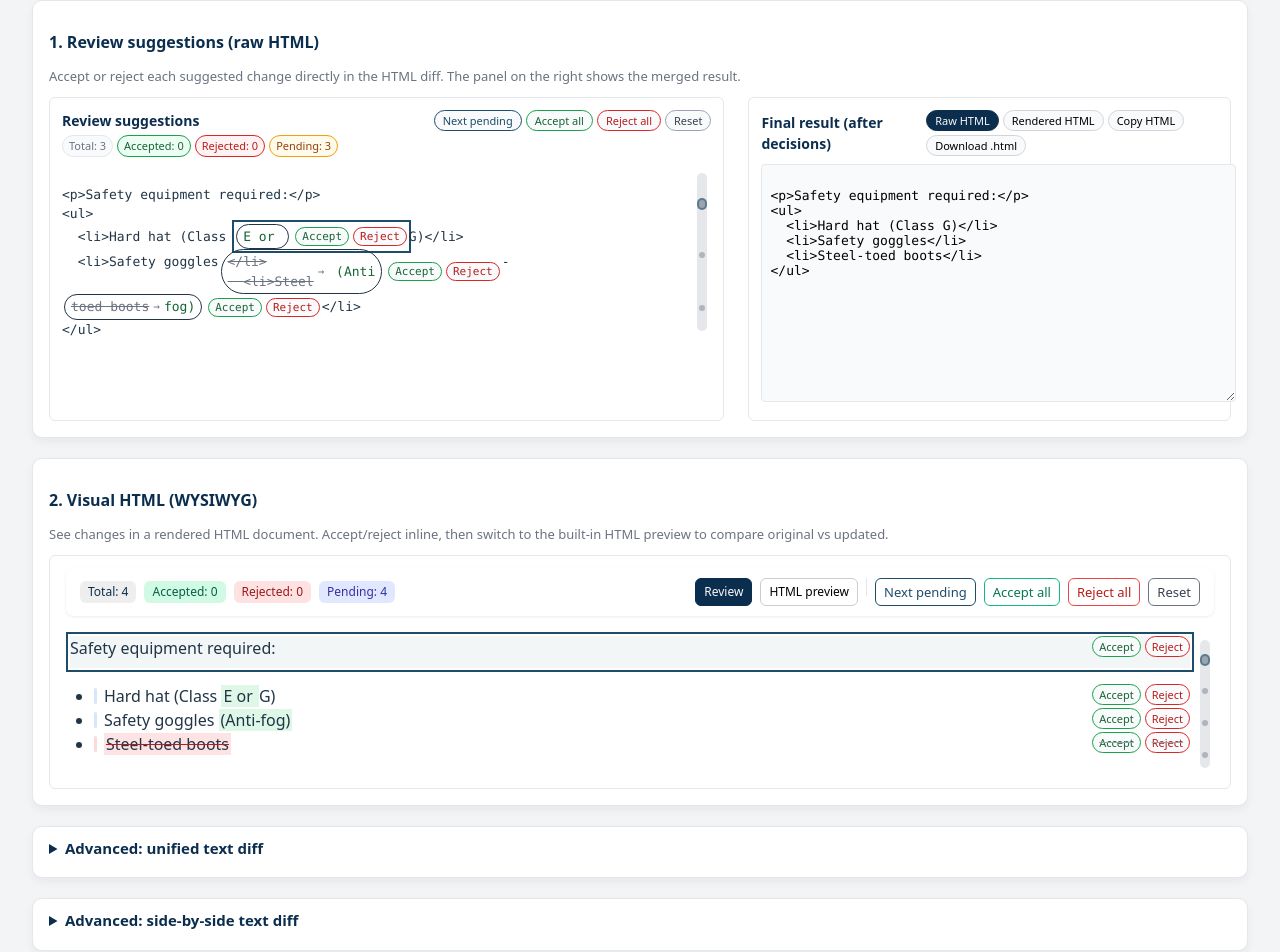
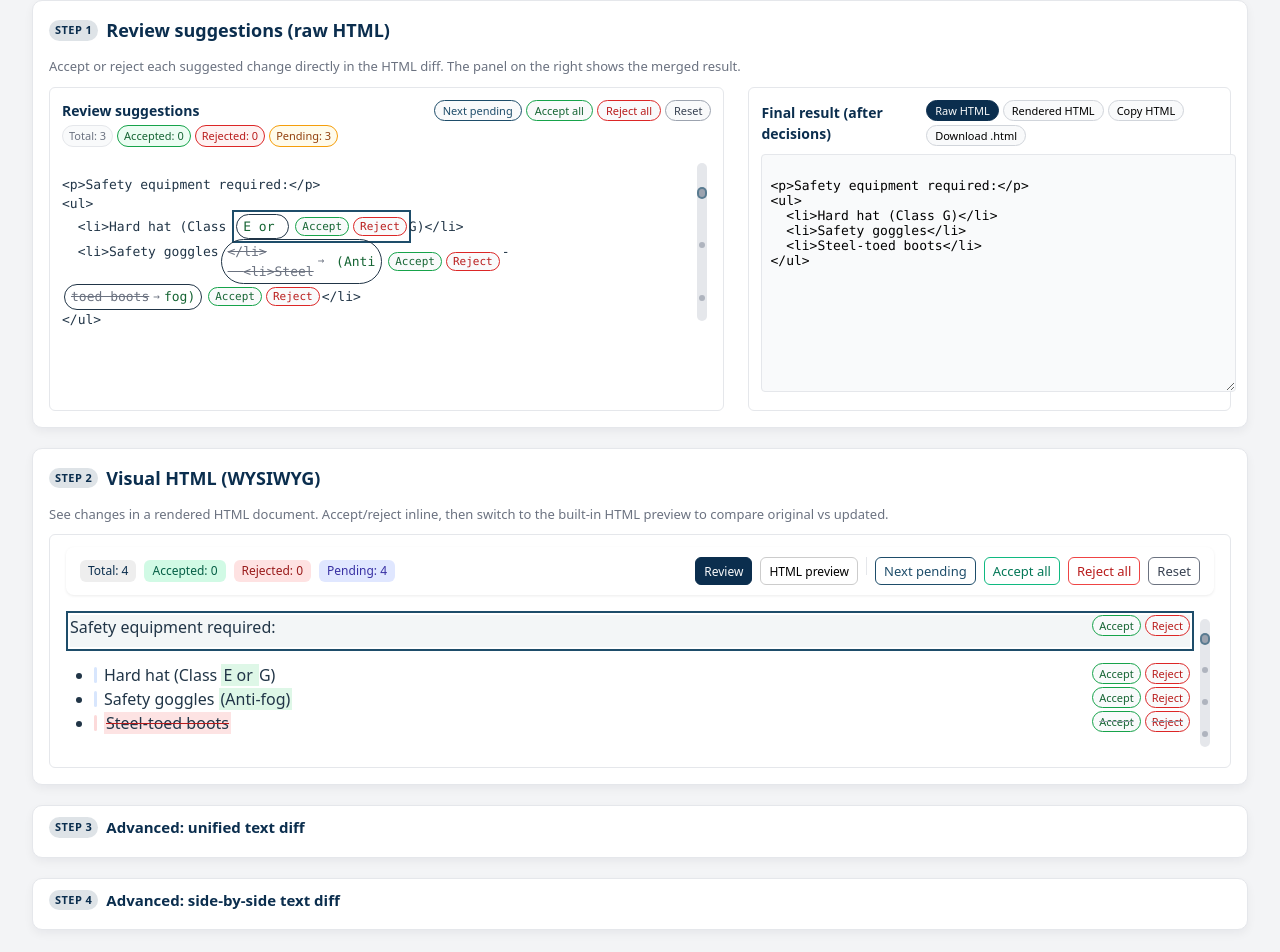
Before and after one commit to tara-humara/html-diff-viewer, a React (Vite) app: page / in a window 1280 px wide. Shown: the part 175-1127 px from the top of the page. Built offline with nearby package versions, Linux system fonts and the light colour scheme.

Commit message:
Improve typography hierarchy (blue section titles, step pills) and fix scroll-to-top behavior

```diff
--- a/src/App.tsx
+++ b/src/App.tsx
@@ -7,7 +7,51 @@ import { ReviewableDiff } from "./components/ReviewableDiff";
 import { WysiwygDiff } from "./wysiwyg/WysiwygDiff";
 import { examples } from "./examples";
 
+// Small pill showing "Step X"
+const StepPill: React.FC<{ step: number }> = ({ step }) => (
+  <span
+    style={{
+      background: "#0b2e4e22",
+      color: "#0b2e4e",
+      fontSize: "11px",
+      fontWeight: 600,
+      padding: "2px 6px",
+      borderRadius: "999px",
+      marginRight: "8px",
+      textTransform: "uppercase",
+      letterSpacing: "0.04em",
+    }}
+  >
+    Step {step}
+  </span>
+);
+
+// Section title with pill + title text
+const SectionTitle: React.FC<{ step: number; title: string }> = ({
+  step,
+  title,
+}) => (
+  <div style={{ display: "flex", alignItems: "center", marginBottom: "6px" }}>
+    <StepPill step={step} />
+    <h2
+      style={{
+        fontSize: "18px",
+        fontWeight: 700,
+        color: "#0b2e4e",
+        margin: 0,
+      }}
+    >
+      {title}
+    </h2>
+  </div>
+);
+
 const App: React.FC = () => {
+  // Disable browser scroll restoration globally for this SPA
+  if ("scrollRestoration" in window.history) {
+    window.history.scrollRestoration = "manual";
+  }
+
   const [mode, setMode] = useState<DiffMode>("words");
   const [selectedExampleId, setSelectedExampleId] = useState<string>(
     examples[0]?.id ?? ""
@@ -16,9 +60,14 @@ const App: React.FC = () => {
   const selectedExample =
     examples.find((ex) => ex.id === selectedExampleId) ?? examples[0];
 
-  // Make sure the page starts at the top on load
+  // Always start at the very top when the app mounts
   useEffect(() => {
-    window.scrollTo(0, 0);
+    // Run after React paints
+    requestAnimationFrame(() => {
+      window.scrollTo(0, 0);
+      document.documentElement.scrollTop = 0;
+      document.body.scrollTop = 0;
+    });
   }, []);
 
   return (
@@ -44,6 +93,7 @@ const App: React.FC = () => {
               fontSize: "26px",
               marginBottom: "8px",
               color: "#0b2e4e",
+              fontWeight: 700,
             }}
           >
             HTML review workspace
@@ -51,7 +101,7 @@ const App: React.FC = () => {
           <p
             style={{
               marginBottom: "14px",
-              color: "#4b5563",
+              color: "#6b7280",
               fontSize: "14px",
             }}
           >
@@ -69,7 +119,13 @@ const App: React.FC = () => {
             }}
           >
             {/* Example selector */}
-            <label style={{ fontSize: "14px", color: "#374151" }}>
+            <label
+              style={{
+                fontSize: "14px",
+                color: "#374151",
+                fontWeight: 500,
+              }}
+            >
               Example:{" "}
               <select
                 value={selectedExample.id}
@@ -90,7 +146,13 @@ const App: React.FC = () => {
             </label>
 
             {/* Diff granularity */}
-            <label style={{ fontSize: "14px", color: "#374151" }}>
+            <label
+              style={{
+                fontSize: "14px",
+                color: "#374151",
+                fontWeight: 500,
+              }}
+            >
               Diff granularity (text diff):{" "}
               <select
                 value={mode}
@@ -163,16 +225,7 @@ const App: React.FC = () => {
               boxShadow: "0 4px 10px rgba(15,23,42,0.05)",
             }}
           >
-            <h2
-              style={{
-                fontSize: "16px",
-                fontWeight: 600,
-                marginBottom: "4px",
-                color: "#0b2e4e",
-              }}
-            >
-              1. Review suggestions (raw HTML)
-            </h2>
+            <SectionTitle step={1} title="Review suggestions (raw HTML)" />
             <p
               style={{
                 fontSize: "13px",
@@ -200,16 +253,7 @@ const App: React.FC = () => {
               boxShadow: "0 4px 10px rgba(15,23,42,0.05)",
             }}
           >
-            <h2
-              style={{
-                fontSize: "16px",
-                fontWeight: 600,
-                marginBottom: "4px",
-                color: "#0b2e4e",
-              }}
-            >
-              2. Visual HTML (WYSIWYG)
-            </h2>
+            <SectionTitle step={2} title="Visual HTML (WYSIWYG)" />
             <p
               style={{
                 fontSize: "13px",
@@ -245,9 +289,13 @@ const App: React.FC = () => {
                 fontWeight: 600,
                 color: "#0b2e4e",
                 marginBottom: "4px",
+                display: "flex",
+                alignItems: "center",
+                listStyle: "none",
               }}
             >
-              Advanced: unified text diff
+              <StepPill step={3} />
+              <span>Advanced: unified text diff</span>
             </summary>
             <p
               style={{
@@ -284,9 +332,13 @@ const App: React.FC = () => {
                 fontWeight: 600,
                 color: "#0b2e4e",
                 marginBottom: "4px",
+                display: "flex",
+                alignItems: "center",
+                listStyle: "none",
               }}
             >
-              Advanced: side-by-side text diff
+              <StepPill step={4} />
+              <span>Advanced: side-by-side text diff</span>
             </summary>
             <p
               style={{
--- a/src/index.css
+++ b/src/index.css
@@ -11,6 +11,11 @@
   text-rendering: optimizeLegibility;
   -webkit-font-smoothing: antialiased;
   -moz-osx-font-smoothing: grayscale;
+}
+
+/* Prevent Chrome from trying to anchor scroll position */
+html {
+  overflow-anchor: none;
 }
 
 a {
@@ -29,14 +34,13 @@ body {
   min-width: 320px;
   min-height: 100vh;
   display: block;
-  /* important — remove flex */
 }
 
+/* Let document height be natural, no forced height:100% */
 html,
 body,
 #root {
   width: 100%;
-  height: 100%;
 }
 
 h1 {
```
